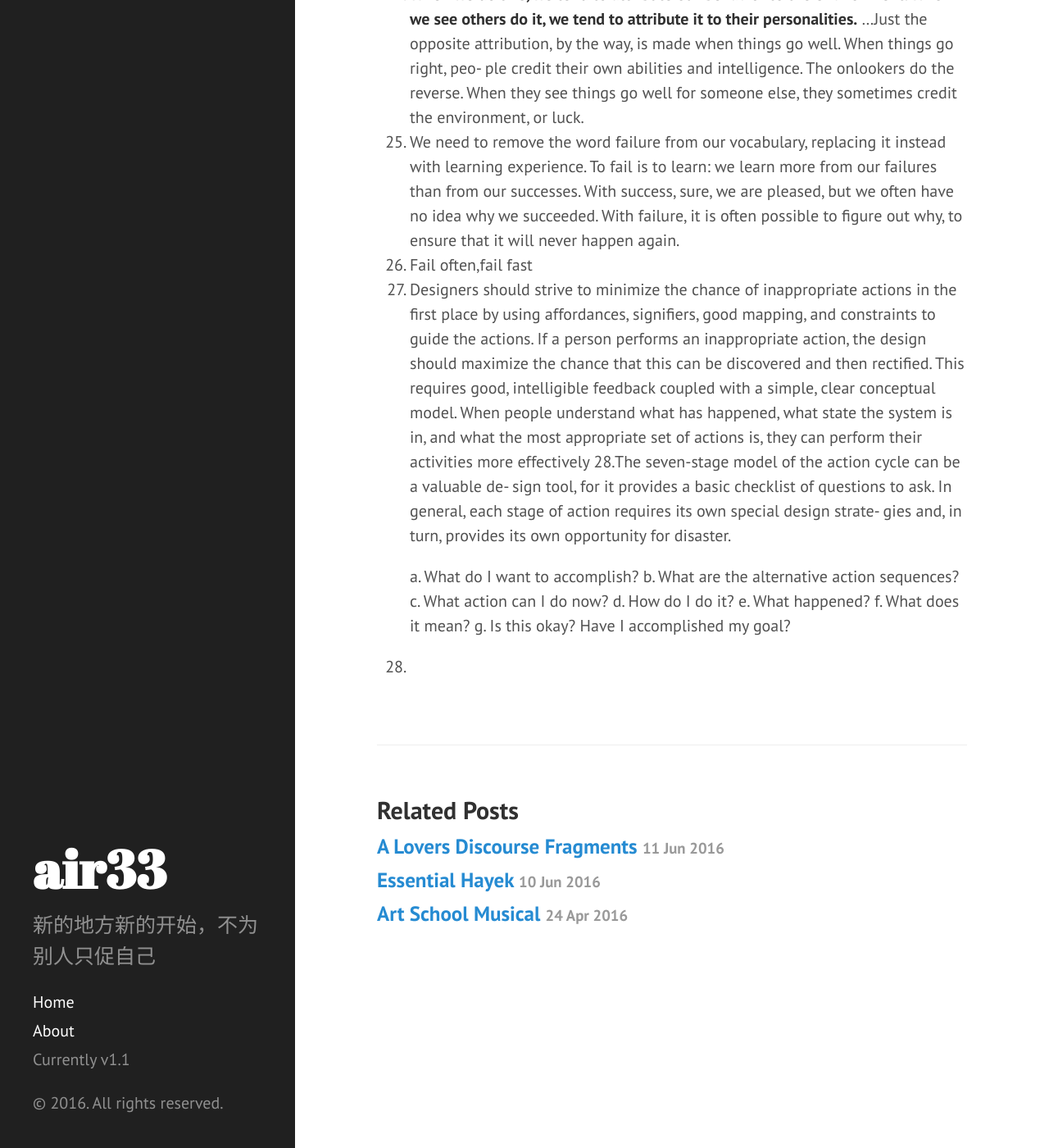
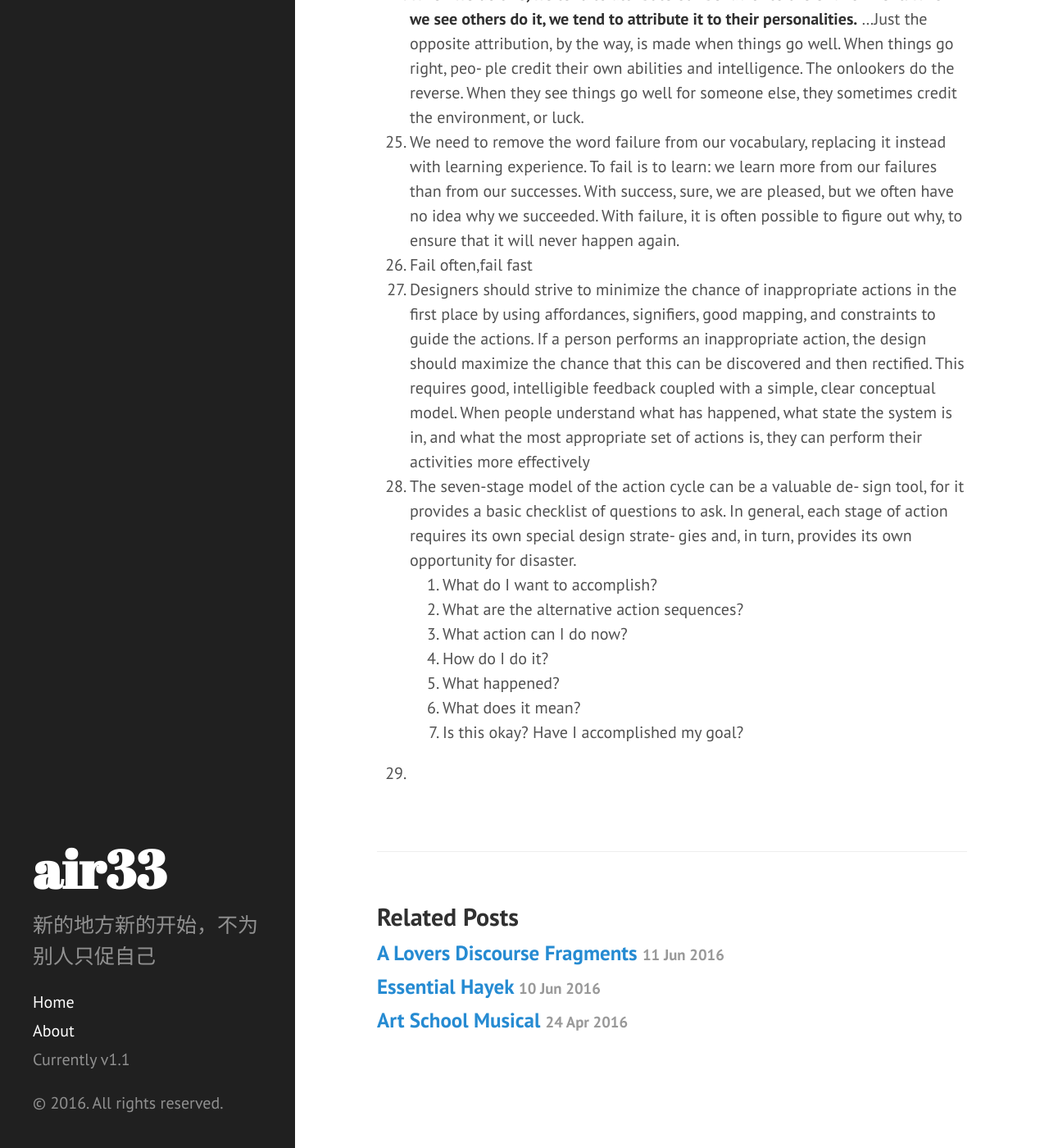
Before and after one commit to air33/air33.github.io, a Jekyll site: the page built from _posts/2016-06-18-The-Design-of-Everyday-Things.md, in a window 1280 px wide and 1400 px high, scrolled down 2947 px. Shown: the whole window at 82% size. Built offline with Jekyll 4.4.1, drawn with Linux system fonts in a browser that asks for light colours; part of the change alters nothing that is shown.

```diff
--- a/_posts/2016-06-18-The-Design-of-Everyday-Things.md
+++ b/_posts/2016-06-18-The-Design-of-Everyday-Things.md
@@ -68,13 +68,13 @@ ure 2.1). The role of the designer is to help people bridge the
 two gulfs.
 16. Seven stages of action: one for goals, three for
 execution, and three for evaluation
-    a. Goal (form the goal)
-    b. Plan (the action)
-    c. Specify (an action sequence)
-    d. Perform (the action sequence)
-    e. Perceive (the state of the world)
-    f. Interpret (the perception)
-    g. Compare (the outcome with the goal)
+     a. Goal (form the goal)
+     b. Plan (the action)
+     c. Specify (an action sequence)
+     d. Perform (the action sequence)
+     e. Perceive (the state of the world)
+     f. Interpret (the perception)
+     g. Compare (the outcome with the goal)
 17. Most innovation is done as an incremental enhancement of
 existing products.What about radical ideas, ones that introduce
 new product categories to the marketplace? These come about by
@@ -116,16 +116,15 @@ requires good, intelligible feedback coupled with a simple, clear
 conceptual model. When people understand what has happened,
 what state the system is in, and what the most appropriate set of
 actions is, they can perform their activities more effectively
-28.The seven-stage model of the action cycle can be a valuable de-
+28. The seven-stage model of the action cycle can be a valuable de-
 sign tool, for it provides a basic checklist of questions to ask. In
 general, each stage of action requires its own special design strate-
 gies and, in turn, provides its own opportunity for disaster.
-
-     a. What do I want to accomplish?
-     b. What are the alternative action sequences?
-     c. What action can I do now?
-     d. How do I do it?
-     e. What happened?
-     f. What does it mean?
-     g. Is this okay? Have I accomplished my goal?
+     1. What do I want to accomplish?
+     2. What are the alternative action sequences?
+     3. What action can I do now?
+     4. How do I do it?
+     5. What happened?
+     6. What does it mean?
+     7. Is this okay? Have I accomplished my goal?
 29.
```
